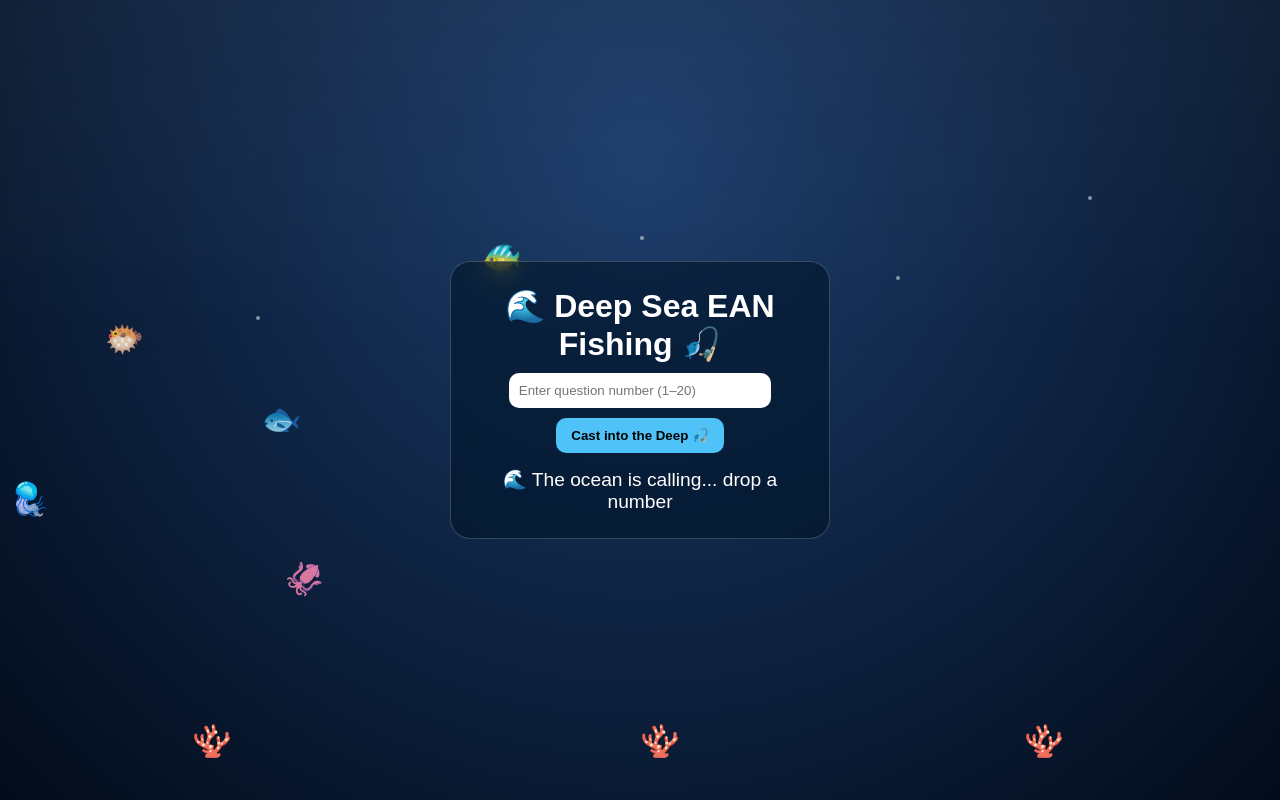
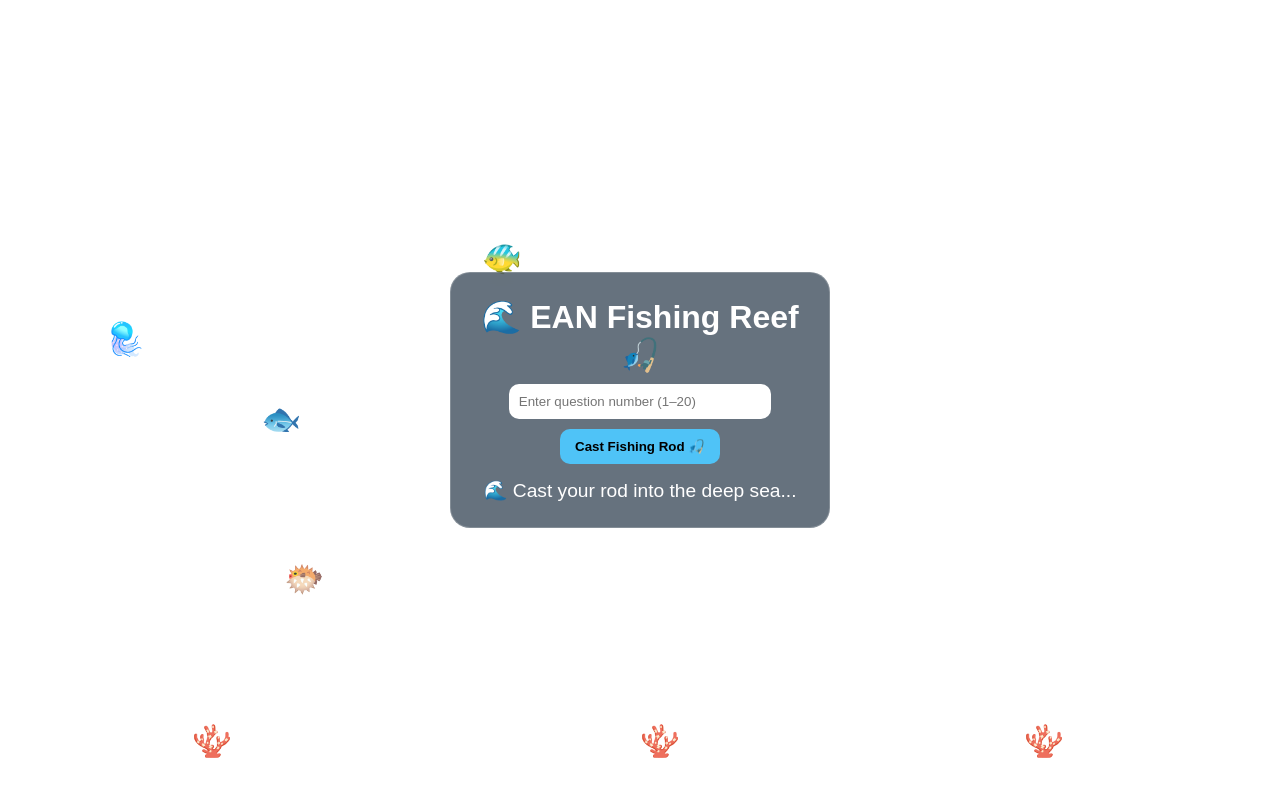
Before and after one commit to gruesomimi/ean-fishing-game, a plain HTML site: page index.html in a window 1280 px wide. Drawn offline with Linux system fonts and the light colour scheme.

Commit message:
Update index.html

```diff
--- a/index.html
+++ b/index.html
@@ -3,43 +3,49 @@
 <head>
   <meta charset="UTF-8">
   <title>EAN Deep Sea Fishing 🎣🌊</title>
+
+  <!-- IMPORTANT: CSS LINK -->
   <link rel="stylesheet" href="style.css">
 </head>
 
 <body>
 
-  <!-- DEEP OCEAN BACKGROUND -->
-  <div class="deep-sea"></div>
-  <div class="light-rays"></div>
+  <!-- BACKGROUND WRAPPER (FOR SAFETY) -->
+  <div class="bg"></div>
+
+  <!-- LIGHT EFFECT -->
+  <div class="light"></div>
 
   <!-- FLOATING PARTICLES -->
   <div class="particle p1"></div>
   <div class="particle p2"></div>
   <div class="particle p3"></div>
   <div class="particle p4"></div>
+  <div class="particle p5"></div>
 
-  <!-- GLOWING CORALS -->
+  <!-- FISH LAYERS -->
+  <div class="fish f1">🐠</div>
+  <div class="fish f2">🐟</div>
+  <div class="fish f3">🐡</div>
+  <div class="fish f4">🪼</div>
+
+  <!-- CORALS -->
   <div class="coral c1">🪸</div>
   <div class="coral c2">🪸</div>
   <div class="coral c3">🪸</div>
 
-  <!-- DEEP SEA CREATURES -->
-  <div class="fish f1">🐠</div>
-  <div class="fish f2">🐟</div>
-  <div class="fish f3">🦑</div>
-  <div class="fish f4">🐡</div>
-  <div class="fish f5">🪼</div>
+  <!-- CENTER UI -->
+  <div class="container">
 
-  <!-- MAIN UI -->
-  <div class="container">
-    <h1>🌊 Deep Sea EAN Fishing 🎣</h1>
+    <h1>🌊 EAN Fishing Reef 🎣</h1>
 
     <input type="number" id="qNumber" placeholder="Enter question number (1–20)">
-    <button onclick="showQuestion()">Cast into the Deep 🎣</button>
+    <button onclick="showQuestion()">Cast Fishing Rod 🎣</button>
 
     <div id="questionBox">
-      <p id="questionText">🌊 The ocean is calling... drop a number</p>
+      <p id="questionText">🌊 Cast your rod into the deep sea...</p>
     </div>
+
   </div>
 
   <script src="script.js"></script>
```
